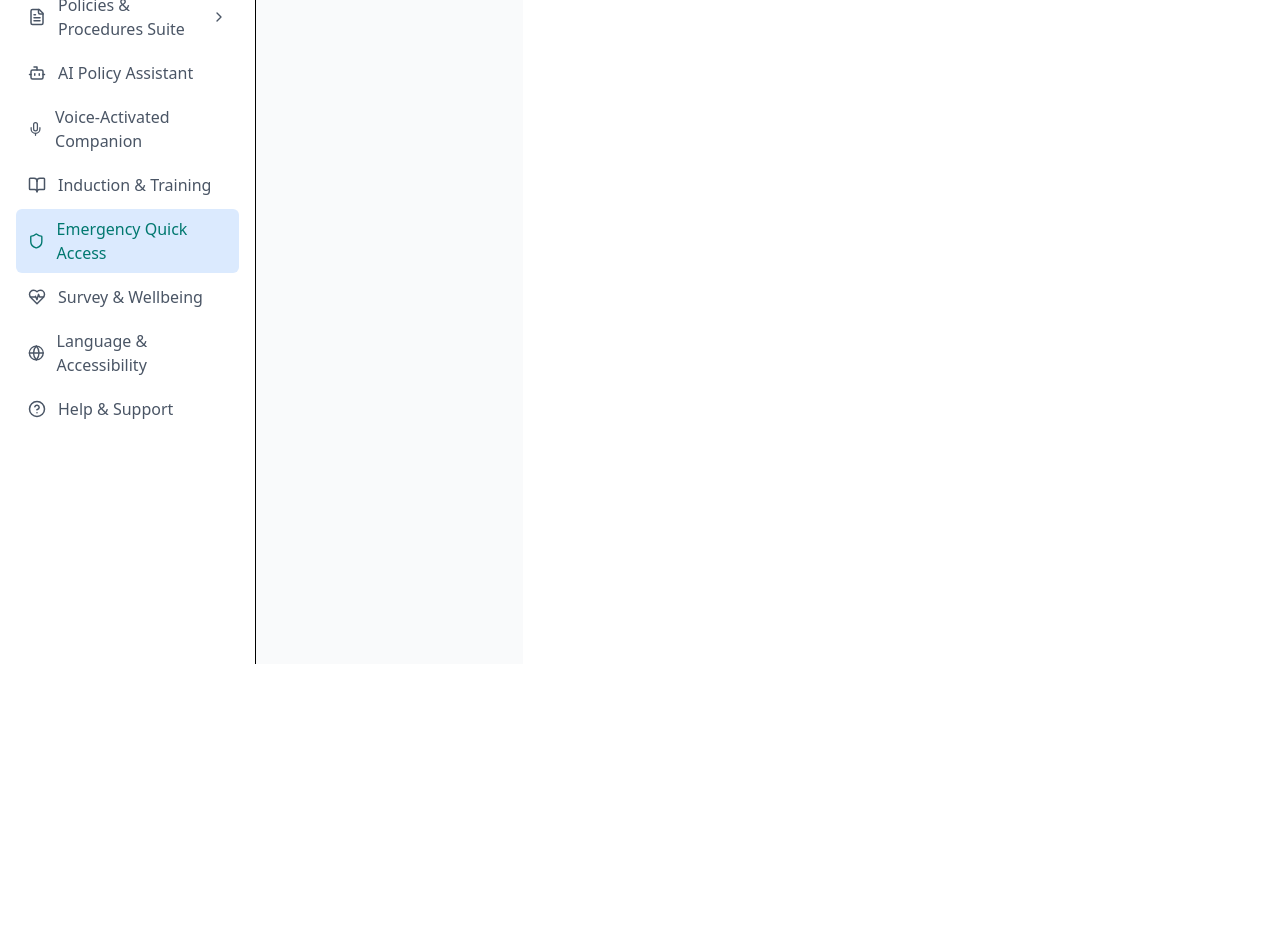
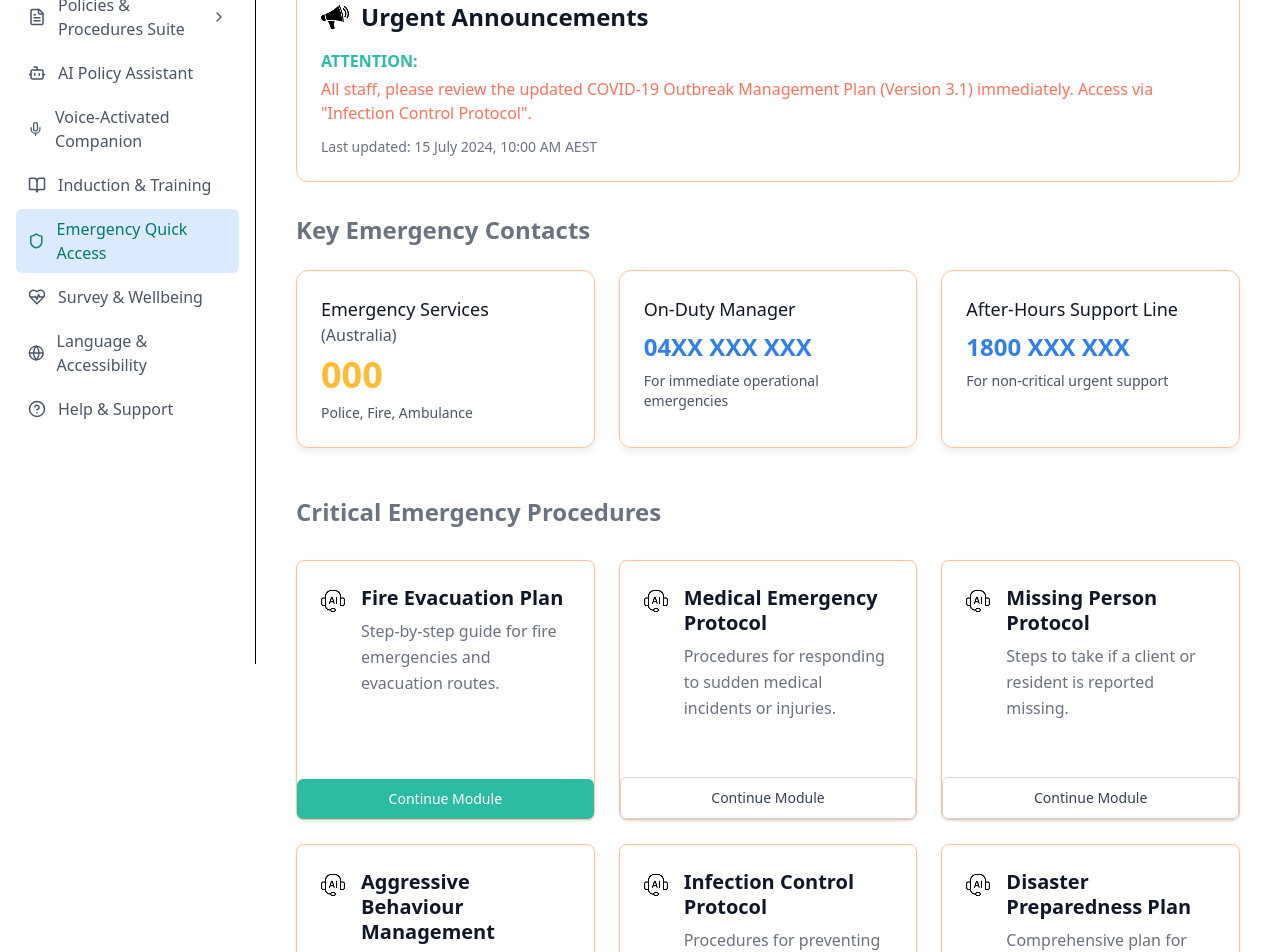
Before and after one commit to softvence-omega/falleninlove-client, a React (Vite) app: page /userdash/emergency-access in a window 1280 px wide. Shown: the part 200-1152 px from the top of the page. Before the commit the page ends 925 px from the top, so only its background shows below. Built offline with nearby package versions, Linux system fonts and the light colour scheme.

Commit message:
create the emergencyaccess

```diff
--- a/src/components/EmergencyAccess.tsx
+++ b/src/components/EmergencyAccess.tsx
@@ -1,6 +1,18 @@
+import AnnouncementAndContacts from "./User/EmergencyQuickAccess/AnnouncementAndContacts";
+import EmergencyProceduer from "./User/EmergencyQuickAccess/EmergencyProceduer";
 
 export default function EmergencyAccess() {
   return (
-    <div>Emergency And Quick Access</div>
+    <div>
+
+      <h1 className=" text-4xl font-bold  p-4">Emergency Quick Access</h1>
+      <AnnouncementAndContacts></AnnouncementAndContacts>
+      <EmergencyProceduer></EmergencyProceduer>
+
+
+
+
+
+    </div>
   )
 }
--- /dev/null
+++ b/src/components/User/EmergencyQuickAccess/AnnouncementAndContacts.tsx
@@ -0,0 +1,64 @@
+import React from 'react';
+
+import announce from "../../../assets/user/annouce.png"
+
+const AnnouncementAndContacts: React.FC = () => {
+  return (
+    <div className="  p-4 ">
+      <div className=" space-y-8 ">
+        {/* Urgent Announcements Section */}
+        <div className=" rounded-xl  border border-[#FF6A0066] p-6">
+          <div className="flex items-center gap-3 mb-4">
+            <img src={announce} alt="announce" />
+            <h1 className="text-2xl font-semibold text-gray-900">Urgent Announcements</h1>
+          </div>
+
+          <div className="space-y-3">
+            <div className="flex flex-wrap items-start gap-1">
+              <span className="text-[#2CBCA4] font-semibold">ATTENTION:</span>
+              <span className="text-[#FF715B]  font-medium">
+                All staff, please review the updated COVID-19 Outbreak Management Plan (Version 3.1) immediately. Access via "Infection Control Protocol".
+              </span>
+            </div>
+            <div className="text-sm text-[#6B7280]">
+              Last updated: 15 July 2024, 10:00 AM AEST
+            </div>
+          </div>
+        </div>
+
+        {/* Key Emergency Contacts Section */}
+        <div>
+          <h2 className="text-2xl font-bold text-[#6B7280] mb-6">Key Emergency Contacts</h2>
+
+          <div className="grid grid-cols-1 md:grid-cols-2 lg:grid-cols-3 gap-6">
+            {/* Emergency Services Card */}
+            <div  style={{ boxShadow: '0 4px 6px 0 #BFBFBF40' }} className=" rounded-xl  border border-[#FF6A0066] p-6   transition-shadow duration-200">
+              <h3 className="text-lg font-medium text-gray-900 mb-2">
+                Emergency Services
+                <span className="block text-base font-normal text-gray-600">(Australia)</span>
+              </h3>
+              <div className="text-4xl font-bold text-[#FFBB33] mb-2">000</div>
+              <p className="text-gray-600 text-sm">Police, Fire, Ambulance</p>
+            </div>
+
+            {/* On-Duty Manager Card */}
+            <div  style={{ boxShadow: '0 4px 6px 0 #BFBFBF40' }} className=" rounded-xl  border border-[#FF6A0066] p-6 transition-shadow duration-200">
+              <h3 className="text-lg font-medium text-gray-900 mb-2">On-Duty Manager</h3>
+              <div className="text-2xl font-bold text-[#2F80ED] mb-2">04XX XXX XXX</div>
+              <p className="text-gray-600 text-sm">For immediate operational emergencies</p>
+            </div>
+
+            {/* After-Hours Support Line Card */}
+            <div  style={{ boxShadow: '0 4px 6px 0 #BFBFBF40' }} className=" rounded-xl  border border-[#FF6A0066] p-6  transition-shadow duration-200">
+              <h3 className="text-lg font-medium text-gray-900 mb-2">After-Hours Support Line</h3>
+              <div className="text-2xl font-bold text-[#2F80ED] mb-2">1800 XXX XXX</div>
+              <p className="text-gray-600 text-sm">For non-critical urgent support</p>
+            </div>
+          </div>
+        </div>
+      </div>
+    </div>
+  );
+};
+
+export default AnnouncementAndContacts;
--- /dev/null
+++ b/src/components/User/EmergencyQuickAccess/EmergencyProceduer.tsx
@@ -0,0 +1,110 @@
+
+
+import headphone from "../../../assets/user/earphone.png"
+
+
+
+
+interface ProcedureCard {
+    id: string;
+    title: string;
+    description: string;
+
+    featured?: boolean;
+}
+
+const procedures: ProcedureCard[] = [
+    {
+        id: 'fire-evacuation',
+        title: 'Fire Evacuation Plan',
+        description: 'Step-by-step guide for fire emergencies and evacuation routes.',
+
+        featured: true
+    },
+    {
+        id: 'medical-emergency',
+        title: 'Medical Emergency Protocol',
+        description: 'Procedures for responding to sudden medical incidents or injuries.',
+
+    },
+    {
+        id: 'missing-person',
+        title: 'Missing Person Protocol',
+        description: 'Steps to take if a client or resident is reported missing.',
+
+    },
+    {
+        id: 'aggressive-behaviour',
+        title: 'Aggressive Behaviour Management',
+        description: 'Guidelines for de-escalating and managing aggressive situations safely.',
+
+    },
+    {
+        id: 'infection-control',
+        title: 'Infection Control Protocol',
+        description: 'Procedures for preventing and managing infectious disease outbreaks.',
+
+    },
+    {
+        id: 'disaster-preparedness',
+        title: 'Disaster Preparedness Plan',
+        description: 'Comprehensive plan for natural disasters and other widespread emergencies.',
+
+    }
+];
+
+function EmergencyProceduer() {
+    const handleContinueModule = (procedureId: string) => {
+        console.log(`Continuing module: ${procedureId}`);
+        // Add your navigation logic here
+    };
+
+    return (
+        <div className="  px-4 ">
+            <div className=" mx-auto">
+                <h1 className="text-2xl font-bold text-[#6B7280] my-8 text-center sm:text-left">
+                    Critical Emergency Procedures
+                </h1>
+
+                <div className="grid grid-cols-1 md:grid-cols-2 lg:grid-cols-3 gap-6">
+                    {procedures.map((procedure) => (
+                        <div
+                            key={procedure.id}
+                            className=" rounded-lg shadow-sm border border-[#FF6A0066]  flex flex-col h-full hover:shadow-md transition-shadow duration-200"
+                            style={{ minHeight: '250px' }} // minimum height ensure
+                        >
+                            <div className="flex items-start justify-center  gap-4 mb-4 p-6 flex-1">
+                                <div className="flex-shrink-0 text-gray-600 mt-1">
+                                  <img src={headphone} alt="headphone" />
+                                </div>
+                                <div className="flex-1 min-w-0">
+                                    <h2 className="text-xl font-semibold text-gray-900 mb-2 leading-tight">
+                                        {procedure.title}
+                                    </h2>
+                                    <p className=" text-[#6B7280] leading-relaxed">
+                                        {procedure.description}
+                                    </p>
+                                </div>
+                            </div>
+
+                            <div className=" pt-4">
+                                <button
+                                    onClick={() => handleContinueModule(procedure.id)}
+                                    className={`w-full py-2.5  rounded-md font-medium text-sm transition-colors duration-200 ${procedure.featured
+                                            ? 'bg-[#2CBCA4] text-white  '
+                                            : 'border border-gray-300 text-gray-700 bg-white '
+                                        }`}
+                                >
+                                    Continue Module
+                                </button>
+                            </div>
+                        </div>
+                    ))}
+                </div>
+
+            </div>
+        </div>
+    );
+}
+
+export default EmergencyProceduer;
--- a/src/routes/UserRoutes.tsx
+++ b/src/routes/UserRoutes.tsx
@@ -8,18 +8,18 @@ const UserRoute: React.FC = () => {
     <div className="flex min-h-screen mt-16">
 
 
-    <div className="flex min-h-screen ">
+
 
  <aside>
     <Sidebar role="user" brandName="CareBot" />
  </aside>
 
       {/* Main Content */}
-      <main className="flex-1 bg-gray-50 p-6">
+      <main className="flex-1  p-6">
         <Outlet />
       </main>
     </div>
-    </div>
+
   );
 };
 
```
Also changed, not shown: src/assets/user/annouce.png (added), src/assets/user/earphone.png (added).
